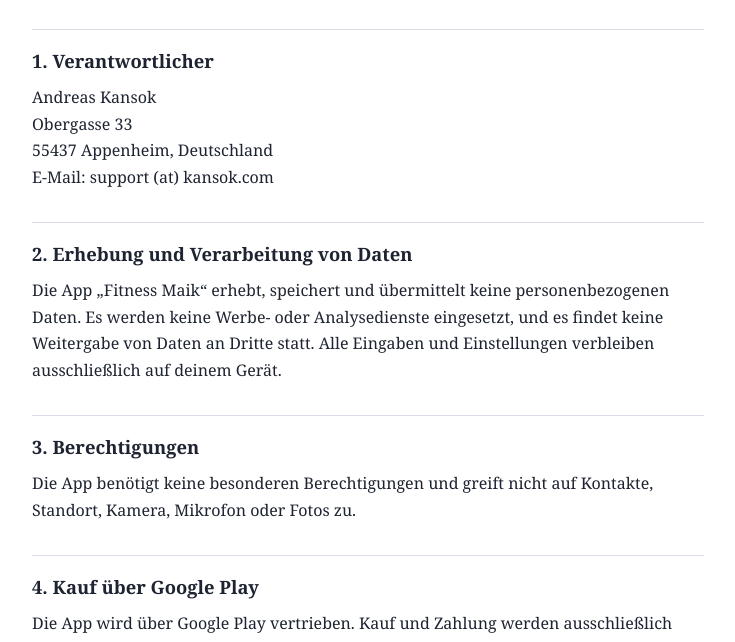
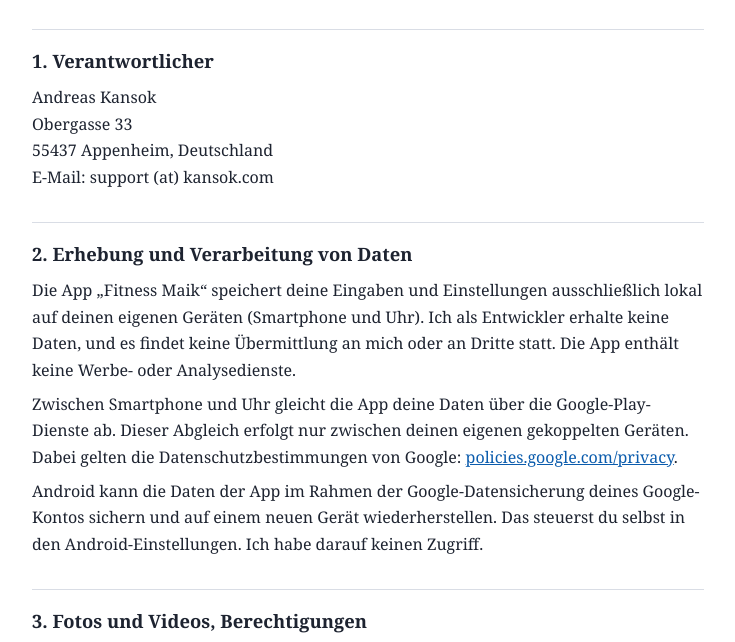
Before and after one commit to DerSocke/fitness-maik, a plain HTML site: page index.html in a window 1280 px wide. Shown: the part 102-744 px from the top of the page, without its empty margins (272-1007 px from the left). Drawn offline with Linux system fonts and the light colour scheme.

Commit message:
Update index.html
v1.01

```diff
--- a/index.html
+++ b/index.html
@@ -33,20 +33,36 @@
 </p>
 
 <h2>2. Erhebung und Verarbeitung von Daten</h2>
-<!-- ANPASSEN: Dieser Abschnitt gilt nur, wenn die App wirklich keine Daten erhebt.
-     Falls sie Internet nutzt, Werbung zeigt, Analyse-Tools, Konten, Cloud-Speicher
-     oder Berechtigungen (Kamera, Standort usw.) verwendet, muss er geändert werden. -->
 <p>
-  Die App „Fitness Maik“ erhebt, speichert und übermittelt keine personenbezogenen Daten.
-  Es werden keine Werbe- oder Analysedienste eingesetzt, und es findet keine Weitergabe
-  von Daten an Dritte statt. Alle Eingaben und Einstellungen verbleiben ausschließlich
-  auf deinem Gerät.
+  Die App „Fitness Maik“ speichert deine Eingaben und Einstellungen ausschließlich
+  lokal auf deinen eigenen Geräten (Smartphone und Uhr). Ich als Entwickler erhalte
+  keine Daten, und es findet keine Übermittlung an mich oder an Dritte statt.
+  Die App enthält keine Werbe- oder Analysedienste.
+</p>
+<p>
+  Zwischen Smartphone und Uhr gleicht die App deine Daten über die Google-Play-Dienste
+  ab. Dieser Abgleich erfolgt nur zwischen deinen eigenen gekoppelten Geräten. Dabei
+  gelten die Datenschutzbestimmungen von Google:
+  <a href="https://policies.google.com/privacy">policies.google.com/privacy</a>.
+</p>
+<p>
+  Android kann die Daten der App im Rahmen der Google-Datensicherung deines Google-Kontos
+  sichern und auf einem neuen Gerät wiederherstellen. Das steuerst du selbst in den
+  Android-Einstellungen. Ich habe darauf keinen Zugriff.
 </p>
 
-<h2>3. Berechtigungen</h2>
+<h2>3. Fotos und Videos, Berechtigungen</h2>
 <p>
-  Die App benötigt keine besonderen Berechtigungen und greift nicht auf Kontakte,
-  Standort, Kamera, Mikrofon oder Fotos zu.
+  Auf dem Smartphone kannst du zu Übungen Bilder und Videos hinzufügen. Die Auswahl
+  erfolgt über die Fotoauswahl des Systems, die App greift nur auf die Dateien zu,
+  die du selbst auswählst. Diese Medien bleiben auf deinem Smartphone und werden
+  weder an die Uhr noch an mich oder Dritte übertragen. Wenn du ein Bild oder Video
+  öffnest, kann die App es einer anderen App auf deinem Gerät (z. B. Galerie oder
+  Videoplayer) nur zum Ansehen bereitstellen.
+</p>
+<p>
+  Die App fordert keine besonderen Berechtigungen an, etwa für Kamera, Mikrofon,
+  Standort oder Kontakte.
 </p>
 
 <h2>4. Kauf über Google Play</h2>
```
